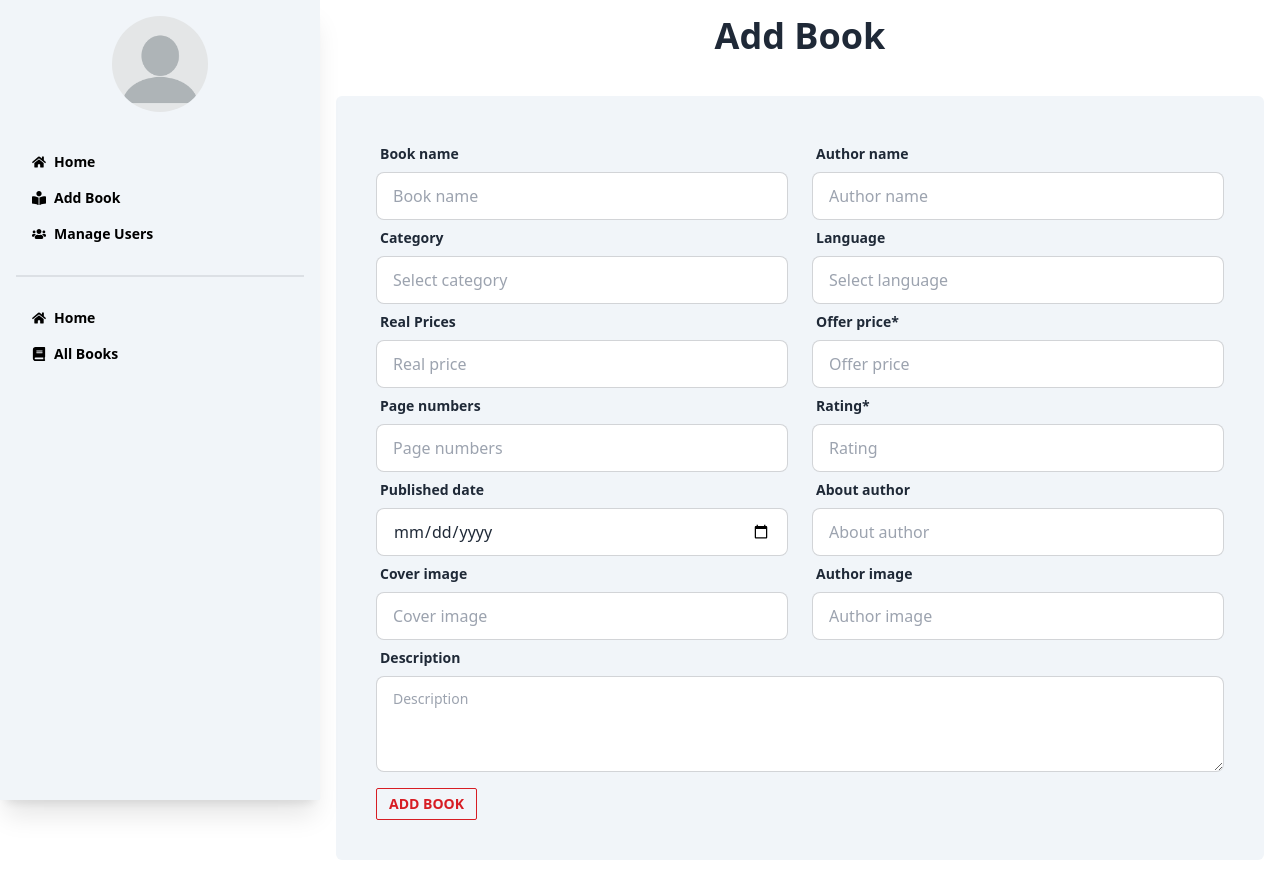
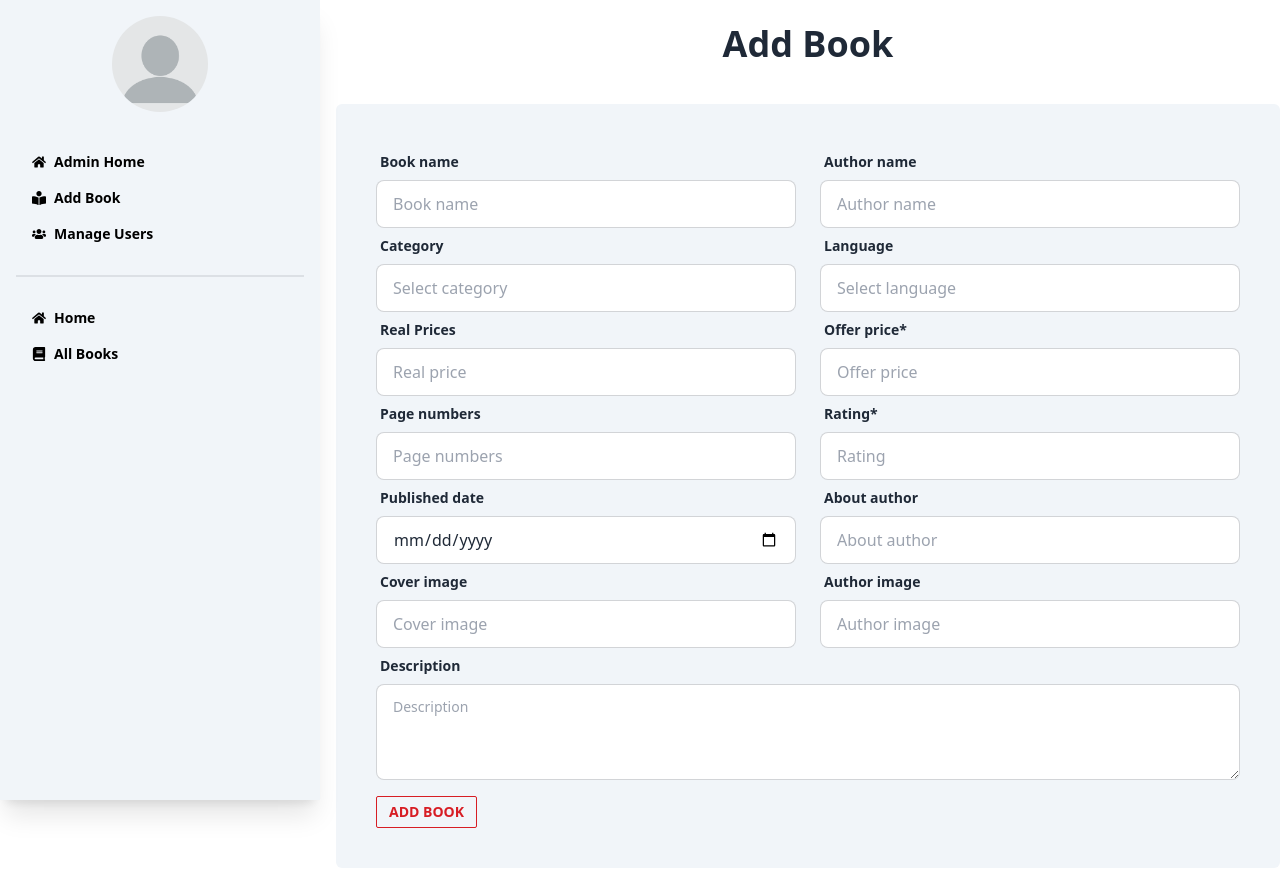
Before and after one commit to abdulahaddf/book-verse-client, a React (Vite) app: page /dashboard/addBook in a window 1280 px wide. Built offline with nearby package versions, Linux system fonts and the light colour scheme; no server answers.

Commit message:
make responsive dashboard

```diff
--- a/src/Dashboard/Admin/AddBook.jsx
+++ b/src/Dashboard/Admin/AddBook.jsx
@@ -36,7 +36,7 @@ const AddBook = () => {
   };
 
   return (
-    <div className="w-full h-full ps-4 md:p-4">
+    <div className="w-full h-full ps-4 md:mt-6">
       <h2 className="text-4xl font-bold text-center">Add Book</h2>
       <form
         onSubmit={handleSubmit(onSubmit)}
--- a/src/layouts/Dashboard.jsx
+++ b/src/layouts/Dashboard.jsx
@@ -41,7 +41,7 @@ const Dashboard = () => {
 
               <li>
                 <Link to="/dashboard/adminHome">
-                  <FaHome></FaHome>Home
+                  <FaHome></FaHome>Admin Home
                 </Link>
               </li>
               <li>
```
